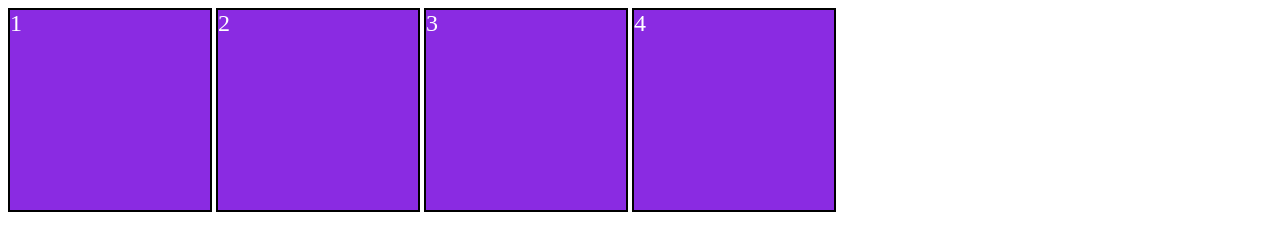
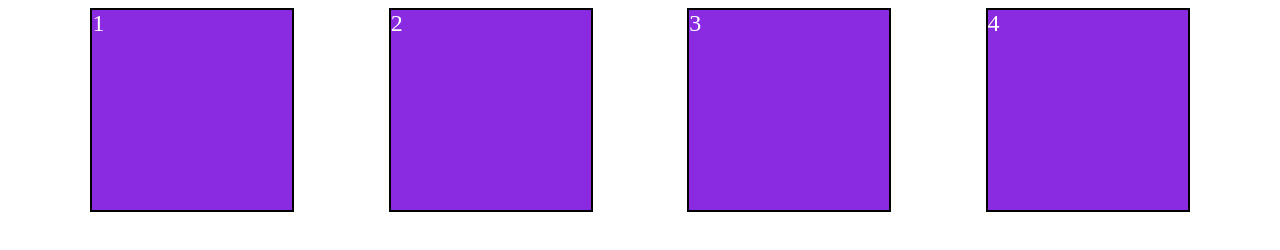
Before and after one commit to ngeTaco/DevMtn07-clone-a-layout, a plain HTML site: page index.html in a window 1280 px wide. Shown: the top 250 px of the page. Drawn offline with Linux system fonts and the light colour scheme.

Commit message:
End of Flexbox Lesson

```diff
--- a/styles.css
+++ b/styles.css
@@ -9,7 +9,6 @@ div {
     border: 2px solid black;
     color: white;
     font-size: 24px;
-    display: inline-block;
 }
 
 #static {
@@ -47,3 +46,17 @@ div {
     position: sticky;
     top: 10px;
 }
+
+.flex-wrapper {
+    display: flex;
+    /* flex-direction: row; */
+    /* flex-direction: row-reverse; */
+    /* flex-direction: column; */
+    /* flex-direction: column-reverse; */
+    /* justify-content: center; */
+    /* justify-content: space-between; */
+    /* justify-content: space-around; */
+    justify-content: space-evenly;
+    flex-wrap: wrap;
+    gap: 12px;
+}
```
